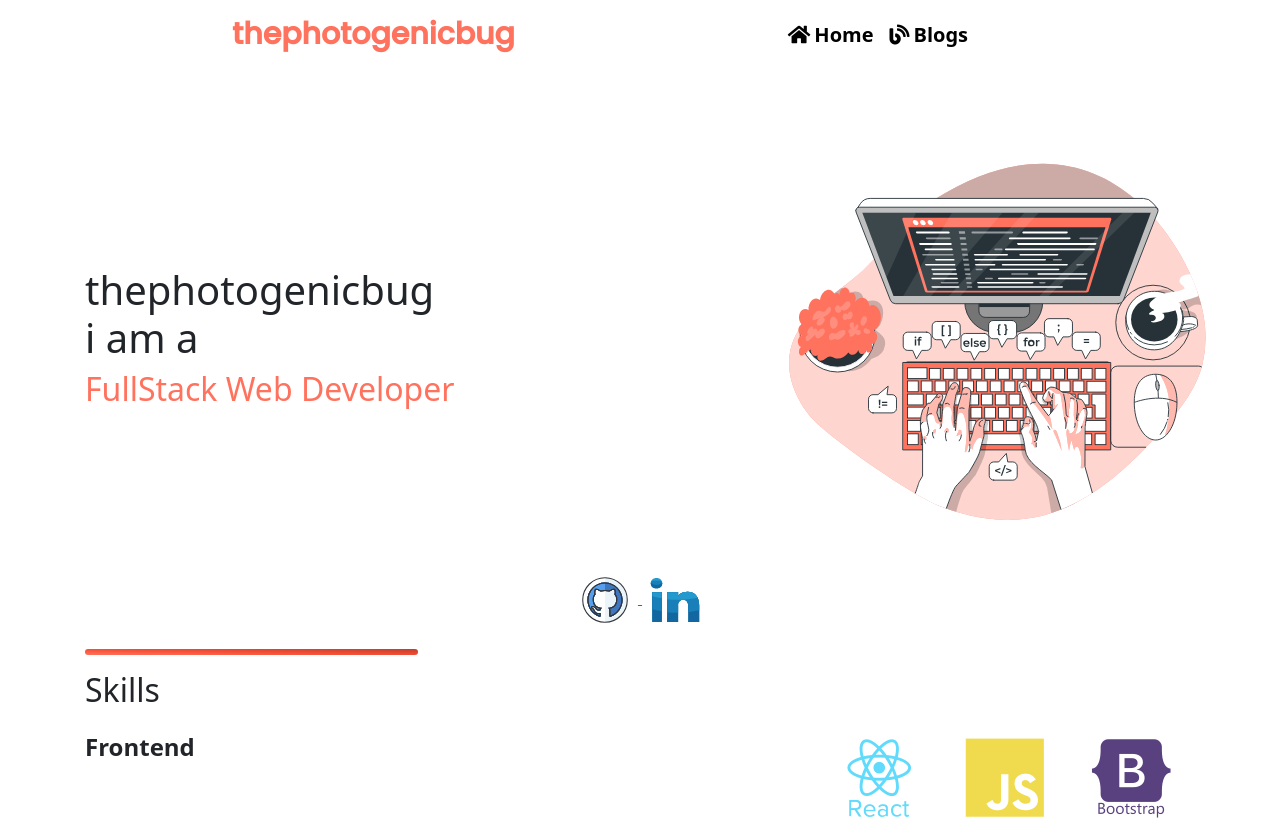
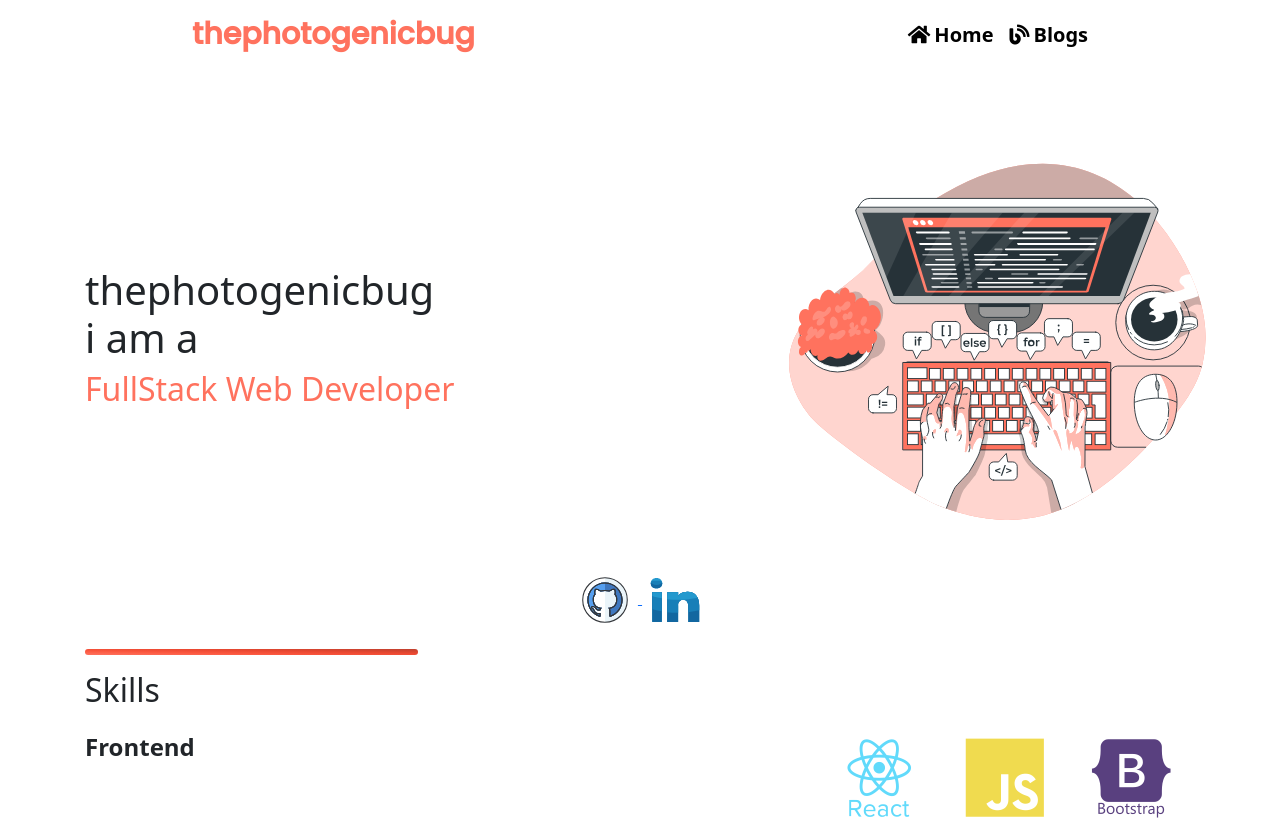
Before and after one commit to thephotogenicbug/Thephotogenicbug.tech-React-web-page, a React (Create React App) app: page / in a window 1280 px wide. Shown: the top 820 px of the page. Built offline with nearby package versions, Linux system fonts and the light colour scheme.

Commit message:
Reduce Header margin

```diff
--- a/src/Components/Header.css
+++ b/src/Components/Header.css
@@ -29,7 +29,7 @@
     font-size:30px;
     color:#FF725E;
     font-weight: 800;
-    margin-left: 220px;
+    margin-left: 180px;
     font-family: 'Poppins', sans-serif;
 }
 
--- a/src/Components/Web.css
+++ b/src/Components/Web.css
@@ -3,7 +3,7 @@
     display: flex;
     flex:1;
     align-items: center;
-    margin-right: 300px;
+    margin-right: 180px;
 }
 .web-option{
     font-size: 20px;
```
